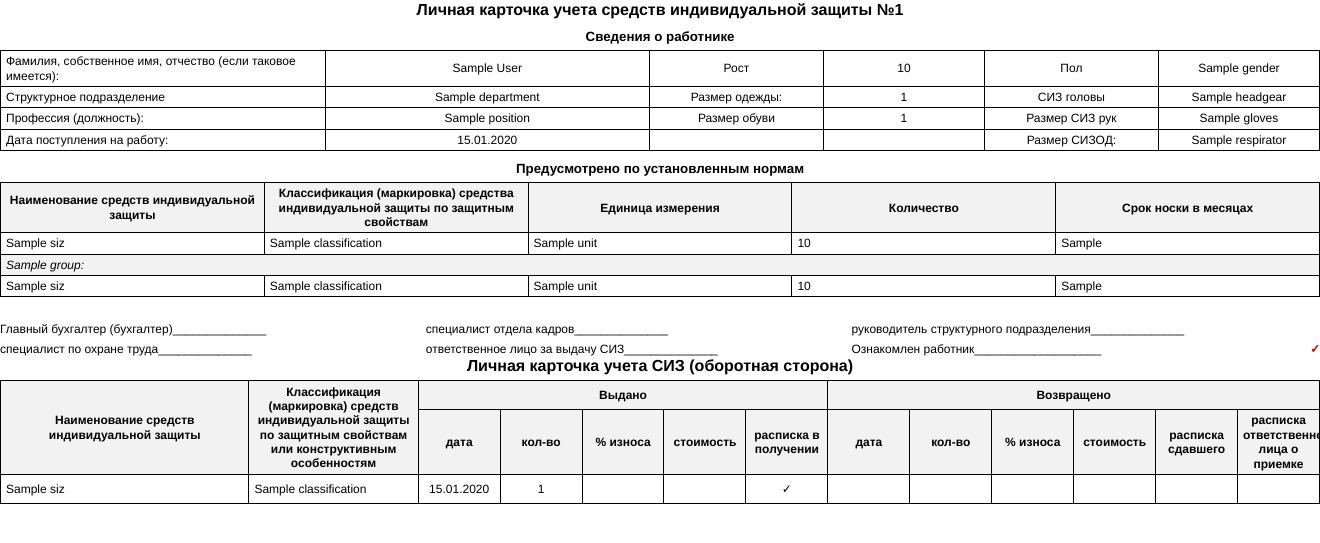
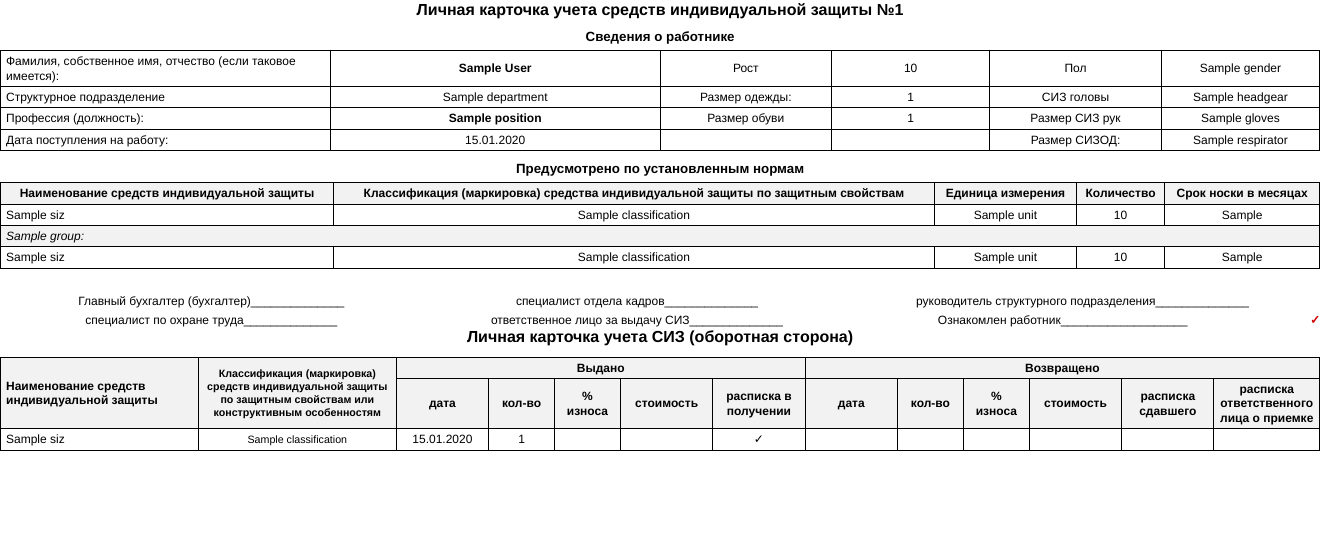
Before and after one commit to minpaint/OT_online, a Django app: template directory/templates/directory/siz_issued/personal_card_pdf_landscape.html in a window 1320 px wide; the page is wider, and only the part inside the window is pictured. Shown: the top 543 px of that part. Run offline with Django 5.2, Linux system fonts and the light colour scheme; the template is opened without the code that fills it: most values are stand-ins (such as "Sample title", 1, 10 or a date in 2020).

Commit message:
16.03.2025 Полностью готова к печати карточка СИЗ в PDF

```diff
--- a/directory/templates/directory/siz_issued/personal_card_pdf_landscape.html
+++ b/directory/templates/directory/siz_issued/personal_card_pdf_landscape.html
@@ -9,152 +9,181 @@
             margin: 1cm;
         }
 
+        /* Общие стили для всей страницы */
         body {
-            font-family: helvetica;
+            margin: 0;
+            padding: 0;
+            font-family: Helvetica, Arial, sans-serif;
             font-size: 9pt;
             color: #000;
             line-height: 1.2;
-            margin: 0;
-            padding: 0;
         }
 
+        /* Заголовки h1 и h2 */
         h1 {
             text-align: center;
             font-size: 12pt;
             font-weight: bold;
             margin: 0 0 5px 0;
-            padding: 0;
         }
-
         h2 {
             text-align: center;
             font-size: 10pt;
             font-weight: bold;
             margin: 10px 0 5px 0;
-            padding: 0;
         }
 
-        /* Общие стили для всех таблиц */
+        /* Общие стили таблиц */
         table {
             width: 100%;
             border-collapse: collapse;
-            table-layout: fixed;
-            font-size: 9pt; /* Унифицированный размер шрифта */
+            margin-bottom: 10px;
         }
 
         th, td {
             border: 1px solid #000;
             padding: 3px 5px;
             vertical-align: middle;
+            word-wrap: break-word;
+            overflow-wrap: anywhere;
+            text-align: center; /* Центрирование во всех ячейках по умолчанию */
         }
 
+        /* Заголовки по центру с переносами */
         th {
             background-color: #f2f2f2;
             font-weight: bold;
+            text-align: center;
+            word-wrap: break-word;
+            overflow-wrap: break-word;
+            hyphens: auto;
         }
 
-        /* Таблица сведений о сотруднике */
-        .employee-table {
-            margin-bottom: 10px;
+        /* Специальный класс для жирного текста в ячейке */
+        .bold-text {
+            font-weight: bold;
         }
 
+        /* Таблица сведений о сотруднике - сохраняем выравнивание */
         .employee-table td.label {
             width: 25%;
             font-weight: normal;
+            text-align: left; /* Только для меток слева */
+        }
+        .employee-table td.value {
+            width: 25%;
+        }
+        .employee-table td.small-label {
+            width: 13%;
+        }
+        .employee-table td.small-value {
+            width: 12%;
+        }
+
+        /* Таблица норм СИЗ */
+        .norms-table tr.condition td {
+            background-color: #f2f2f2;
+            font-style: italic;
+            text-align: left; /* Для условий слева */
+        }
+        .norms-table td.name {
+            text-align: left; /* Для названий слева */
+        }
+
+        /* Блок подписей */
+        .signatures {
+            margin-top: 25px;
+        }
+        .signature-line {
+            display: inline-block;
+            text-align: center;
+        }
+
+        /* Разрыв страницы */
+        .page-break {
+            page-break-before: always;
+        }
+
+        /* Таблица оборотной стороны */
+        .reverse-table {
+            margin-top: 10px;
+        }
+
+        /* Ширины для таблицы оборотной стороны: */
+        .reverse-table .col1 {
+            width: 15%;
             text-align: left;
         }
 
-        .employee-table td.value {
-            width: 25%;
+        /* Уменьшаем колонку с классификацией */
+        .reverse-table .col2 {
+            width: 15%;
+            text-align: center;
+            font-size: 8pt;
+        }
+
+        /* Колонка с кодами (Бм, Тн) */
+        .reverse-table .code-col {
+            width: 3%;
             text-align: center;
         }
 
-        .employee-table td.small-label {
-            width: 13%;
-            text-align: center;
-        }
-
-        .employee-table td.small-value {
-            width: 12%;
-            text-align: center;
-        }
-
-        /* Таблица норм СИЗ */
-        .norms-table {
-            margin-bottom: 10px;
-        }
-
-        .norms-table td.name {
-            text-align: left;
-        }
-
-        .norms-table tr.condition td {
-            text-align: left;
-            background-color: #f2f2f2;
-            font-style: italic;
-        }
-
-        /* Отступ для блока подписей */
-        .signatures {
-            margin-top: 25px;  /* Увеличенный отступ от таблицы */
-        }
-
-        /* Стили для оборотной таблицы */
-        .reverse-table th,
-        .reverse-table td {
-            padding: 3px 5px;
-            text-align: center;
-            height: 22px; /* Стандартная высота строк */
-        }
-
-        /* Левое выравнивание для названий СИЗ и классификации */
-        .reverse-table td.text-left {
-            text-align: left;
-        }
-
-        /* Размеры колонок для оборотной таблицы */
-        .reverse-table .col1 {
-            width: 18%;
-        }
-
-        .reverse-table .col2 {
-            width: 12%;
-        }
-
+        /* Увеличиваем ширину столбца с датой */
         .reverse-table .date-col {
             width: 7%;
+            text-align: center;
         }
 
         .reverse-table .qty-col {
             width: 5%;
+            text-align: center;
         }
 
         .reverse-table .pct-col {
             width: 5%;
+            text-align: center;
         }
 
         .reverse-table .cost-col {
-            width: 6%;
+            width: 7%;
+            text-align: center;
         }
 
         .reverse-table .sign-col {
-            width: 6%;
+            width: 7%;
+            text-align: center;
         }
 
+        /* Увеличиваем последнюю колонку */
         .reverse-table .sign-resp-col {
-            width: 9%;
+            width: 11%;
+            text-align: center;
+        }
+
+        /* Для галочек и пр. */
+        .check-mark {
+            font-family: Arial, sans-serif;
+        }
+
+        /* Заголовки с переносами для обеих таблиц */
+        .norms-table th, .reverse-table th {
+            word-wrap: break-word;
+            overflow-wrap: break-word;
+            hyphens: auto;
+            font-size: 9pt; /* Унифицируем размер */
         }
     </style>
 </head>
 <body>
-    <h1><strong>Личная карточка учета средств индивидуальной защиты №{{ employee.id }}</strong></h1>
+    <h1>Личная карточка учета средств индивидуальной защиты №{{ employee.id }}</h1>
 
     <h2>Сведения о работнике</h2>
 
     <table class="employee-table">
         <tr>
             <td class="label">Фамилия, собственное имя, отчество (если таковое имеется):</td>
-            <td class="value">{{ employee.full_name_nominative }}</td>
+            <!-- Имя делаем жирным -->
+            <td class="value bold-text">{{ employee.full_name_nominative }}</td>
             <td class="small-label">Рост</td>
             <td class="small-value">{{ employee.height|default:"" }}</td>
             <td class="small-label">Пол</td>
@@ -178,7 +207,8 @@
         </tr>
         <tr>
             <td class="label">Профессия (должность):</td>
-            <td class="value">{{ employee.position.position_name }}</td>
+            <!-- Должность делаем жирным -->
+            <td class="value bold-text">{{ employee.position.position_name }}</td>
             <td class="small-label">Размер обуви</td>
             <td class="small-value">{{ employee.shoe_size|default:"" }}</td>
             <td class="small-label">Размер СИЗ рук</td>
@@ -194,7 +224,7 @@
         </tr>
     </table>
 
-    <h2><strong>Предусмотрено по установленным нормам</strong></h2>
+    <h2>Предусмотрено по установленным нормам</h2>
 
     <table class="norms-table">
         <thead>
@@ -246,30 +276,33 @@
         </tbody>
     </table>
 
-    <!-- Блок подписей по строкам с увеличенным отступом -->
-    <div class="signatures" style="width: 100%; font-size: 9pt;">
+    <!-- Блок подписей -->
+    <div class="signatures">
         <div style="width: 100%; margin-bottom: 5px;">
-            <span style="display: inline-block; width: 32%;">Главный бухгалтер (бухгалтер)______________</span>
-            <span style="display: inline-block; width: 32%;">специалист отдела кадров______________</span>
-            <span style="display: inline-block; width: 35%;">руководитель структурного подразделения______________</span>
+            <span class="signature-line" style="width: 32%;">Главный бухгалтер (бухгалтер)______________</span>
+            <span class="signature-line" style="width: 32%;">специалист отдела кадров______________</span>
+            <span class="signature-line" style="width: 35%;">руководитель структурного подразделения______________</span>
         </div>
 
         <div style="width: 100%; position: relative;">
-            <span style="display: inline-block; width: 32%;">специалист по охране труда______________</span>
-            <span style="display: inline-block; width: 32%;">ответственное лицо за выдачу СИЗ______________</span>
-            <span style="display: inline-block; width: 32%;">Ознакомлен работник___________________</span>
+            <span class="signature-line" style="width: 32%;">специалист по охране труда______________</span>
+            <span class="signature-line" style="width: 32%;">ответственное лицо за выдачу СИЗ______________</span>
+            <span class="signature-line" style="width: 32%;">Ознакомлен работник___________________</span>
             <span style="position: absolute; right: 0; top: 0; color: #c00; font-weight: bold;">✓</span>
         </div>
     </div>
 
     <!-- Оборотная сторона карточки -->
-    <div style="page-break-before: always;">
-        <h1><strong>Личная карточка учета СИЗ (оборотная сторона)</strong></h1>
+    <div class="page-break">
+        <h1>Личная карточка учета СИЗ (оборотная сторона)</h1>
 
         <table class="reverse-table">
+            <thead>
                 <tr>
                     <th class="col1" rowspan="2">Наименование средств индивидуальной защиты</th>
-                <th class="col2" rowspan="2">Классификация (маркировка) средств индивидуальной защиты по защитным свойствам или конструктивным особенностям</th>
+                    <th class="col2" rowspan="2">
+                        Классификация (маркировка) средств индивидуальной защиты по защитным свойствам или конструктивным особенностям
+                    </th>
                     <th colspan="5">Выдано</th>
                     <th colspan="6">Возвращено</th>
                 </tr>
@@ -279,6 +312,7 @@
                     <th class="pct-col">% износа</th>
                     <th class="cost-col">стоимость</th>
                     <th class="sign-col">расписка в получении</th>
+
                     <th class="date-col">дата</th>
                     <th class="qty-col">кол-во</th>
                     <th class="pct-col">% износа</th>
@@ -286,16 +320,21 @@
                     <th class="sign-col">расписка сдавшего</th>
                     <th class="sign-resp-col">расписка ответственного лица о приемке</th>
                 </tr>
-
+            </thead>
+            <tbody>
                 {% for item in selected_items %}
                 <tr>
-                <td class="col1 text-left">{{ item.siz.name }}</td>
-                <td class="col2 text-left">{{ item.siz.classification }}</td>
+                    <td class="col1">{{ item.siz.name }}</td>
+                    <td class="col2">{{ item.siz.classification }}</td>
+
+                    <!-- Выдано -->
                     <td class="date-col">{{ today|date:"d.m.Y" }}</td>
                     <td class="qty-col">1</td>
                     <td class="pct-col"></td>
                     <td class="cost-col"></td>
-                <td class="sign-col">✓</td>
+                    <td class="sign-col check-mark">✓</td>
+
+                    <!-- Возвращено -->
                     <td class="date-col"></td>
                     <td class="qty-col"></td>
                     <td class="pct-col"></td>
@@ -304,6 +343,7 @@
                     <td class="sign-resp-col"></td>
                 </tr>
                 {% endfor %}
+            </tbody>
         </table>
     </div>
 </body>
```
Lines whose indentation alone changed are shown as unchanged.
